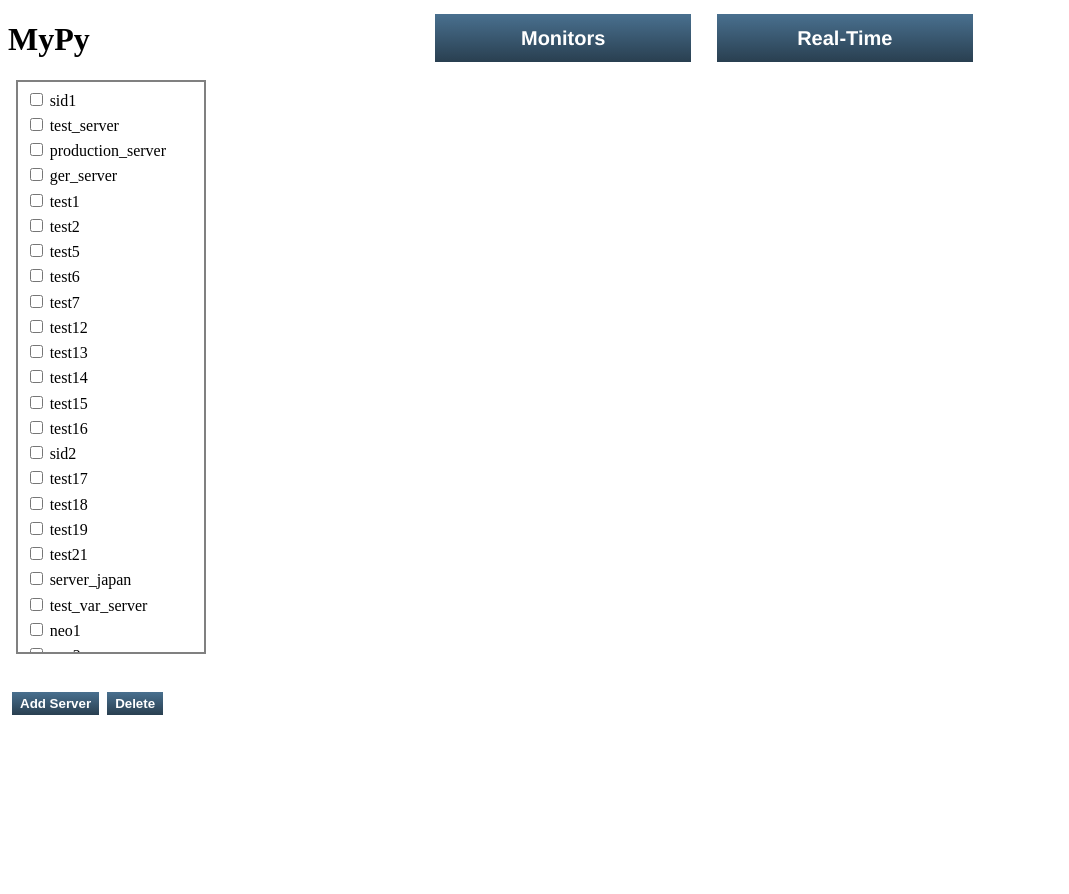
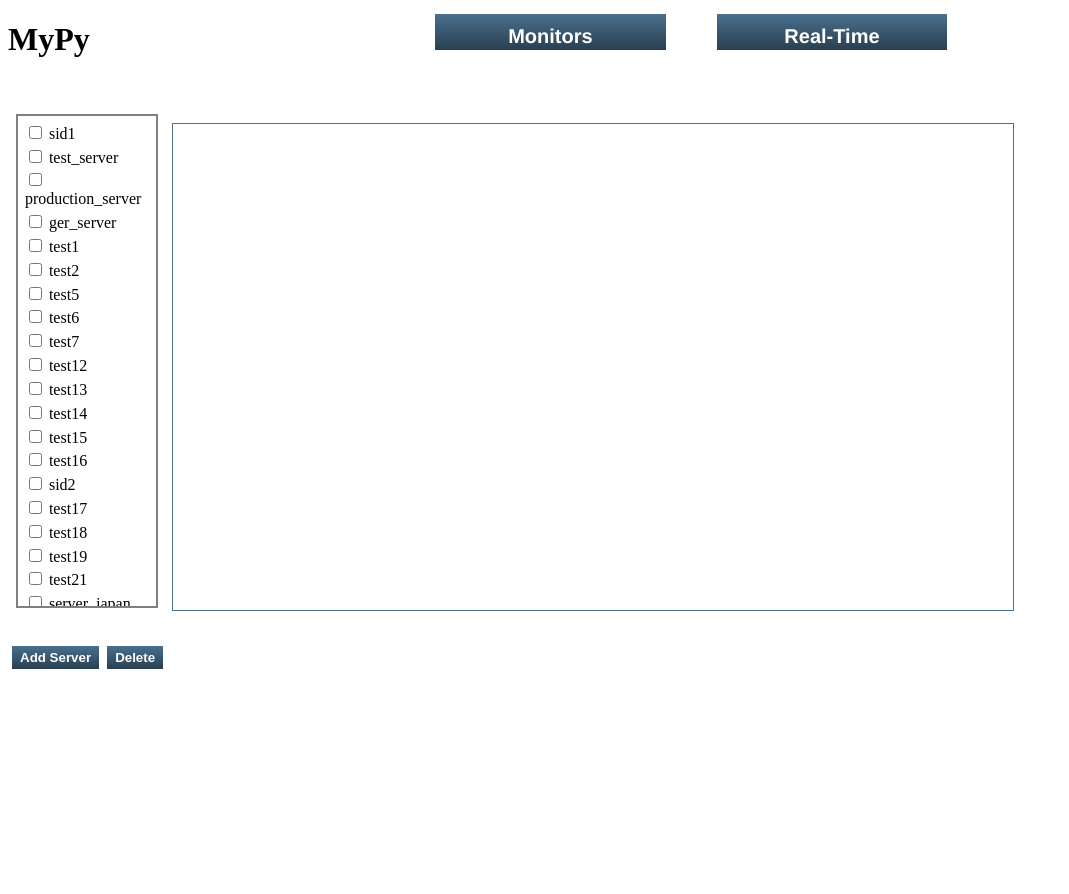
Before and after one commit to Siddhant-Tyagi/MyPy, a Django app: page /mypy/ in a window 1280 px wide. Shown: the top 894 px of the page, without its empty margins (0-1069 px from the left). Before the commit the page ends 715 px from the top, so only its background shows below. Run offline with Django 3.2, Linux system fonts and the light colour scheme; data comes from the database, SQL or seed files in the repository; both versions use the stored data as it was after the commit; some libraries are stand-ins or nearby versions.

Commit message:
added the horizontal scrollable div for server listing

```diff
--- a/static/css/base.css
+++ b/static/css/base.css
@@ -6,7 +6,8 @@
 	border: 0;
 	color: #fff;
 	cursor: pointer;
-	height: 6%;
+	height: 4.5vh;
+	width: 18%;
 	font-weight: bold;
 	padding: 1vh 2.5vh;
 	margin-left: 10%;
--- a/static/css/index.css
+++ b/static/css/index.css
@@ -16,8 +16,27 @@ ul
     position: relative;
     margin-left: 1vh;
     border: 2px solid gray;
-    width: 22vh;
-    height: 70vh;
+    width: 16vh;
+    height: 60vh;
     padding: 5px;
-    overflow-y: auto;
+    overflow-y: scroll;
 }
+
+#server_details {
+    display: inline-block;
+    position: relative;
+    white-space: nowrap;
+    top: -68.7vh;
+    left: 20.5vh;
+    border: 1.5px solid #49708f;
+    width: 105vh;
+    height: 60.7vh;
+    overflow-x: scroll;
+
+}
+
+.server_class  {
+    display: inline-block;
+    margin: 2vh;
+
+}
--- a/templates/base.html
+++ b/templates/base.html
@@ -12,8 +12,8 @@
       <body id="body_tag">
        <form action="/mypy/" method="get">
 		   <div style="position: fixed; top: 1.8%; left: 24%;">
-          <button type="submit" formaction="/mypy/monitors/" class="main_btn" style="width: 20%;">Monitors</button>
-          <button type="submit" formaction="/mypy/realtime/" class="main_btn" style="width: 20%;  margin-left:32%;">Real-Time</button>
+          <button type="submit" formaction="/mypy/monitors/" class="main_btn">Monitors</button>
+          <button type="submit" formaction="/mypy/realtime/" class="main_btn" style="margin-left:32%;">Real-Time</button>
        </div>
        </form>
       {% block body_tag %}
--- a/templates/mypy_app/index.html
+++ b/templates/mypy_app/index.html
@@ -4,6 +4,7 @@
 <head>
 
 {% block heading %}
+<meta charset="utf-8">
 <link rel="stylesheet" type="text/css" href="{% static 'css/index.css' %}" />
 <script src="{% static 'js/jquery-1.11.2.js' %}"></script>
 <script>
@@ -14,11 +15,14 @@
 				var server_selection = $this.val();
 				//alert(server_selection);
 				$.post('/mypy/', {server_details_display_list: server_selection,
-					csrfmiddlewaretoken: '{{ csrf_token }}'}, function(response){
-					        resp = JSON.parse(response);
-						$("#server_details").html(resp.server_name);
+					csrfmiddlewaretoken: '{{ csrf_token }}'}, function(json_response){
+					        response_dict = JSON.parse(json_response);
+						$("#server_details").append("<div class='server_class' id='" + response_dict.server_name + "'>" + response_dict.server_name + "</div>");
 						})
 					}
+			else{
+				$("#" + $this.val()).hide();
+			}
 				});
 			});
 
@@ -33,6 +37,7 @@
 
 <body>
 {% block body_tag %}
+<br>
 {% if server_list %}
 
 	<form action="/mypy/" method="post" id="server_list_form">
@@ -57,7 +62,7 @@
     </form>
     </span>
 {% endif %}
-<p id="server_details"></p>
+<div id="server_details"></div>
 {% endblock %}
 </body>
 
```
Also changed, not shown: mypy_app.db, 12 other files.
